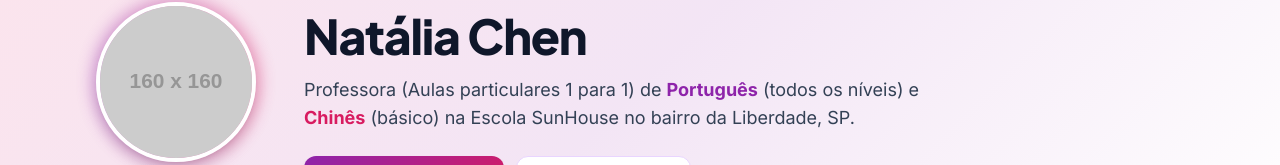
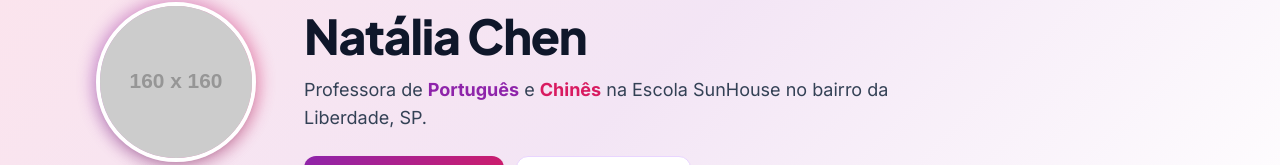
Before and after one commit to natchengithub/nataliachen.github.io, a plain HTML site: page index.html in a window 1280 px wide. Shown: the part 183-348 px from the top of the page. Drawn offline with nearby package versions, Linux system fonts and the light colour scheme; placeholder pictures from the web are drawn by us.

Commit message:
Update index.html

```diff
--- a/index.html
+++ b/index.html
@@ -123,7 +123,7 @@
                     </h1>
 
                     <p class="text-base sm:text-lg text-slate-700 leading-relaxed max-w-2xl">
-                        Professora (Aulas particulares 1 para 1) de <strong class="text-brand-purple">Português</strong> (todos os níveis) e <strong class="text-brand-pink">Chinês</strong> (básico) na Escola SunHouse no bairro da Liberdade, SP.
+                        Professora de <strong class="text-brand-purple">Português</strong> e <strong class="text-brand-pink">Chinês</strong> na Escola SunHouse no bairro da Liberdade, SP.
                     </p>
 
                     <div class="pt-2 flex flex-wrap gap-3 justify-center md:justify-start">
```
